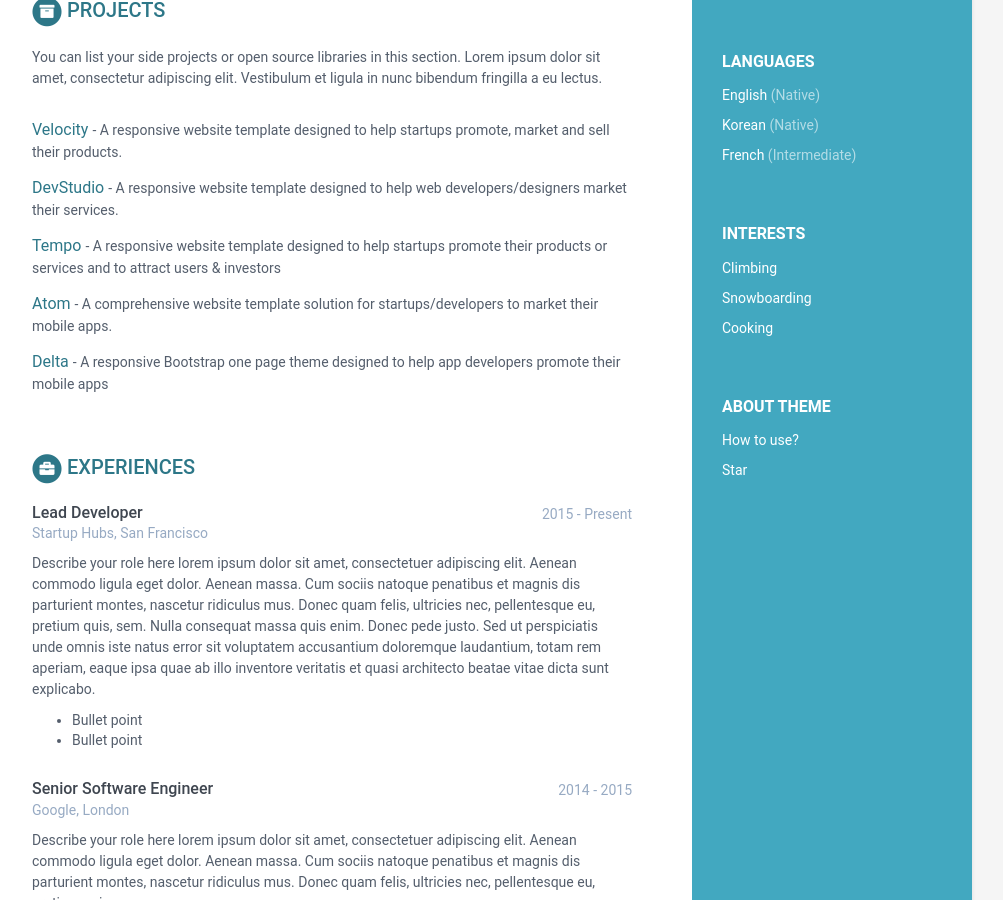
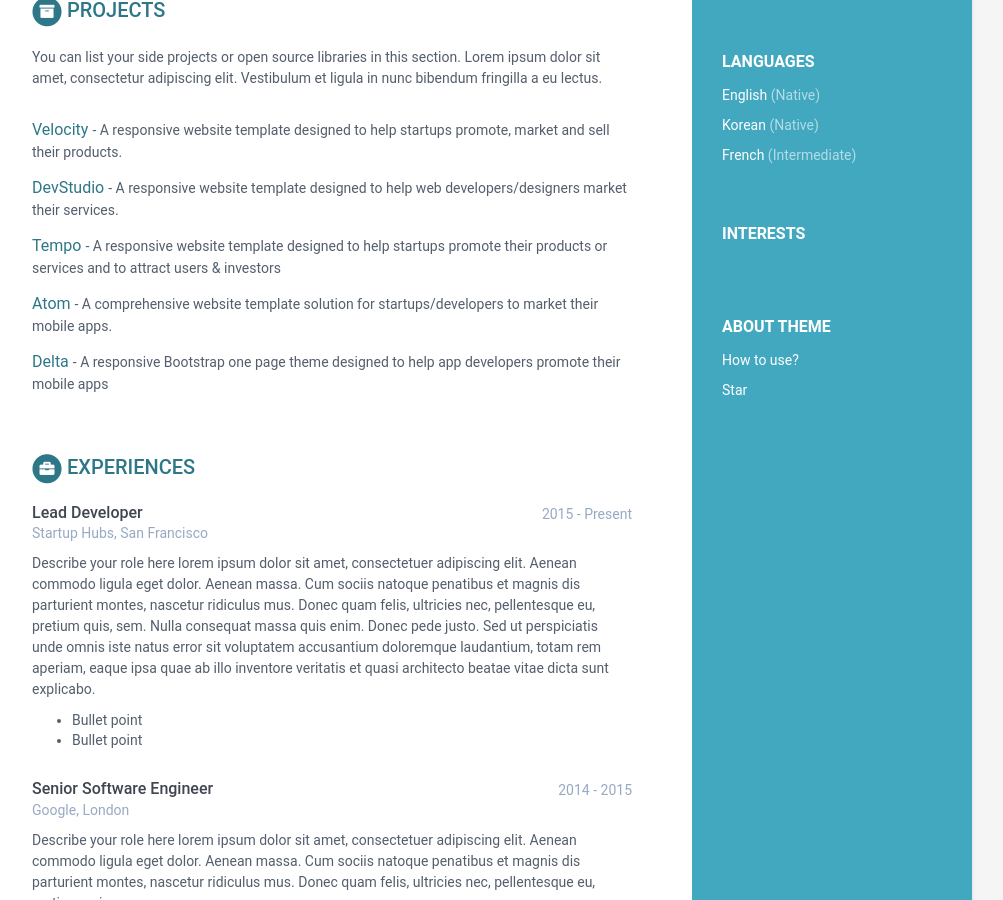
Before and after one commit to annesylee/annesylee.github.io, a Jekyll site: the page built from index.html, in a window 1280 px wide and 900 px high, scrolled down 674 px. Shown: the whole window, without its empty margins (168-1171 px from the left). Built offline with Jekyll 4.4.1, drawn with Linux system fonts in a browser that asks for light colours.

Commit message:
Update data.yml

```diff
--- a/_data/data.yml
+++ b/_data/data.yml
@@ -28,13 +28,13 @@ sidebar:
         level: Intermediate
 
     interests:
-      - item: Climbing
+      - item:
         link:
 
-      - item: Snowboarding
+      - item:
         link:
 
-      - item: Cooking
+      - item:
         link:
 
 career-profile:
@@ -63,7 +63,6 @@ publications:
       - title: Expressing the personalities of the conversational agents with visual and verbal feedback
         authors: <strong> Seoyoung Lee, </strong> Gyuho Lee, Soomin Kim, and Joonhwan Lee.
         conference: Electronics. 2019 <br> asldkfjsdlakfjlsdkjflsdkjf
-        details: asdfasdflkajsdf
 
       - title: "Genetic Programming III: Darwinian Invention &amp; Problem Solving"
         authors: Koza, J.R., Andre, D., Bennett, F.H., Keane, M.A.
```
